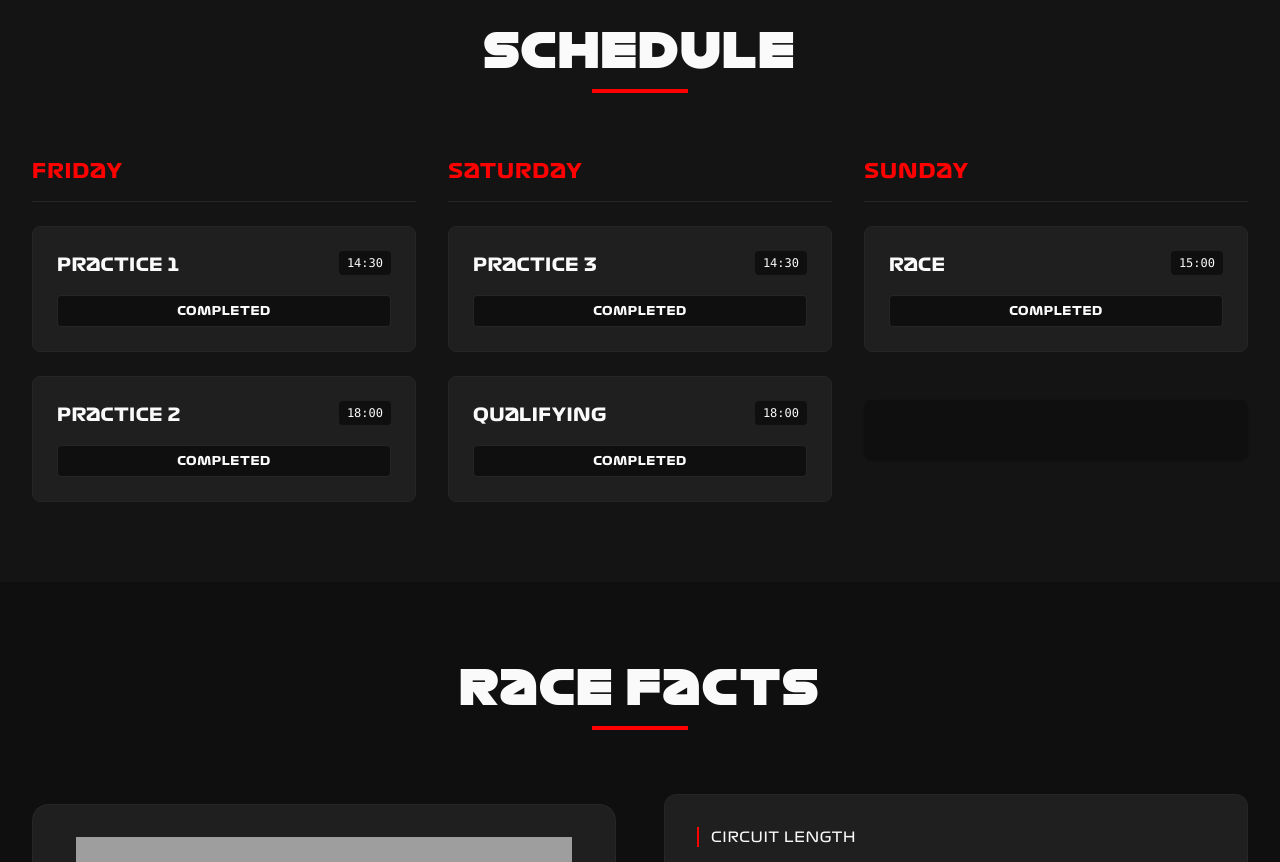
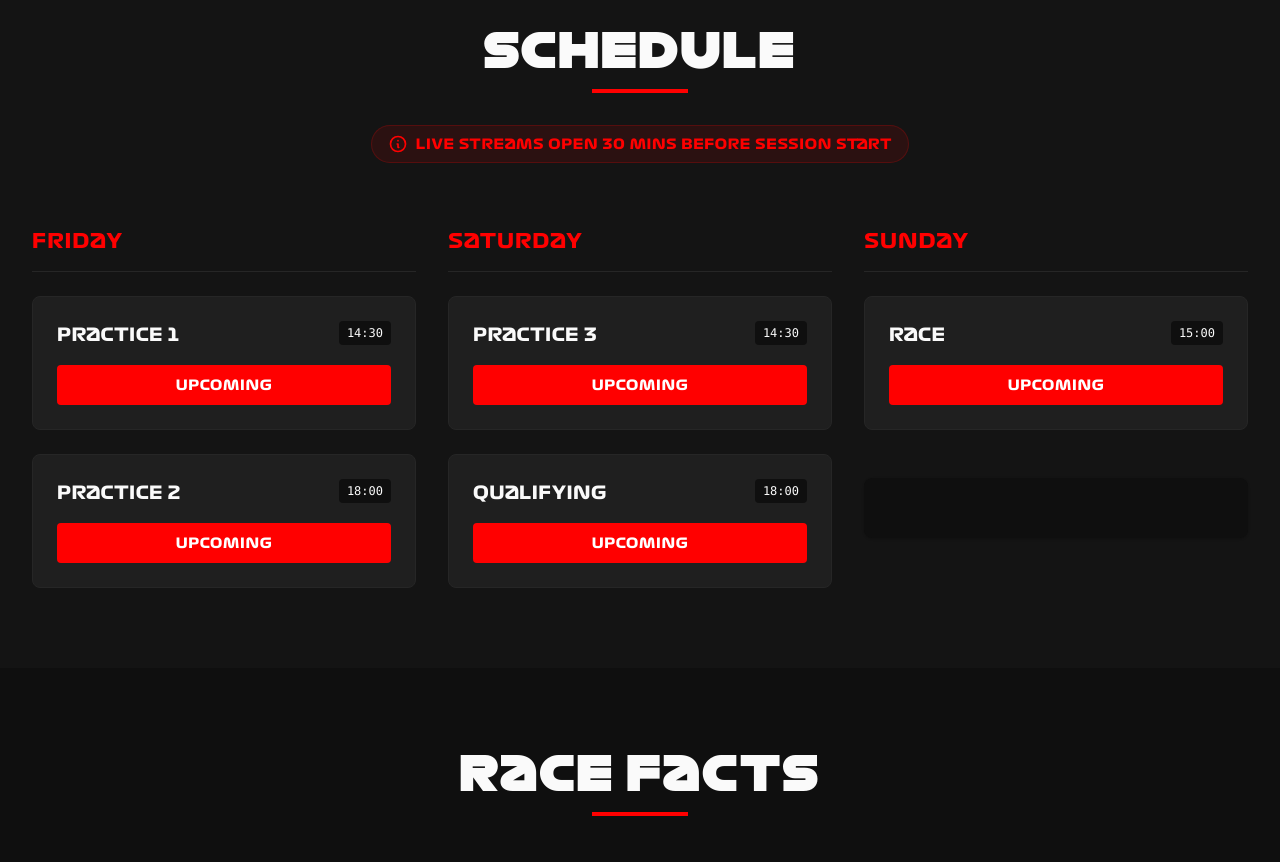
Before and after one commit to justdo-workit/SlipstreamsV2, a Next.js app: page /race/australia in a window 1280 px wide. Shown: the part 800-1662 px from the top of the page. Built offline with nearby package versions, Linux system fonts and the light colour scheme; grey boxes are pictures that could not be loaded.

Commit message:
95% work is done

```diff
--- a/src/components/racing/RaceSchedule.tsx
+++ b/src/components/racing/RaceSchedule.tsx
@@ -2,17 +2,75 @@
 
 import { GrandPrix } from '@/data/f1-calendar-2026';
 import { SafeAdFrame } from '@/components/ads/SafeAdFrame';
+import { useEffect, useState } from 'react';
+import Link from 'next/link';
 
 interface RaceScheduleProps {
     race: GrandPrix;
 }
 
+type SessionStatus = 'upcoming' | 'live' | 'completed';
+
 export function RaceSchedule({ race }: RaceScheduleProps) {
+    const [now, setNow] = useState(new Date());
+
+    useEffect(() => {
+        const timer = setInterval(() => setNow(new Date()), 60000); // Update every minute
+        return () => clearInterval(timer);
+    }, []);
+
+    const getSessionStatus = (sessionDate: string, sessionTime: string): SessionStatus => {
+        try {
+            // Extract timezone offset from weekendStart (e.g., "+11:00" or "-04:00" or "Z")
+            // format is usually YYYY-MM-DDTHH:mm:ss+HH:mm
+            const offsetMatch = race.weekendStart.match(/([+-]\d{2}:\d{2}|Z)$/);
+            const offset = offsetMatch ? offsetMatch[0] : 'Z';
+
+            // Construct ISO string for the session start
+            const sessionIso = `${sessionDate}T${sessionTime}:00${offset}`;
+            const start = new Date(sessionIso);
+
+            // Session duration ~2 hours
+            // "Live" status continues for 1 hour AFTER the session completion
+            // Total "Live" window = 2 hours duration + 1 hour buffer = 3 hours
+            const liveWindowDurationMs = (2 * 60 * 60 * 1000) + (1 * 60 * 60 * 1000);
+            const end = new Date(start.getTime() + liveWindowDurationMs);
+
+            if (now < start) return 'upcoming';
+            if (now >= start && now <= end) return 'live';
+            return 'completed';
+        } catch (e) {
+            console.error('Error parsing date:', e);
+            return 'upcoming'; // Fallback
+        }
+    };
+
+    const getStatusStyle = (status: SessionStatus) => {
+        switch (status) {
+            case 'live':
+                return 'bg-[#22c55e] text-white animate-pulse hover:bg-[#16a34a] transition-colors shadow-lg shadow-green-500/20'; // Green
+            case 'completed':
+                return 'bg-[hsl(var(--background-subtle))] text-foreground-subtle border border-[hsl(var(--border-subtle))]'; // Gray/Subtle
+            default: // upcoming
+                return 'bg-[hsl(var(--brand-red))] text-white font-bold tracking-wider'; // Red
+        }
+    };
+
+    const getStatusLabel = (status: SessionStatus) => {
+        switch (status) {
+            case 'live': return 'WATCH LIVE';
+            case 'completed': return 'Completed';
+            default: return 'Upcoming';
+        }
+    };
+
     const sessions = [
         { name: 'Friday', items: [race.sessions.fp1, race.sessions.fp2].filter(Boolean) },
         { name: 'Saturday', items: [race.sessions.fp3, race.sessions.sprint, race.sessions.qualifying].filter(Boolean) },
         { name: 'Sunday', items: [race.sessions.race].filter(Boolean) },
     ];
+
+    const slug = race.country.toLowerCase().replace(/\s+/g, '-');
 
     return (
         <section className="py-20 bg-[hsl(var(--background))]">
@@ -23,17 +81,44 @@ export function RaceSchedule({ race }: RaceScheduleProps) {
                         Schedule
                     </h2>
                     <div className="w-24 h-1 bg-[hsl(var(--brand-red))] mx-auto mt-4" />
+
+                    <div className="mt-8 inline-flex items-center gap-2 px-4 py-2 rounded-full bg-[hsl(var(--brand-red))]/10 border border-[hsl(var(--brand-red))]/20 text-[hsl(var(--brand-red))] animate-fade-in-up">
+                        <svg className="w-5 h-5" fill="none" stroke="currentColor" viewBox="0 0 24 24">
+                            <path strokeLinecap="round" strokeLinejoin="round" strokeWidth={2} d="M13 16h-1v-4h-1m1-4h.01M21 12a9 9 0 11-18 0 9 9 0 0118 0z" />
+                        </svg>
+                        <span className="text-sm font-bold uppercase tracking-wider">
+                            Live Streams Open 30 Mins Before Session Start
+                        </span>
+                    </div>
                 </div>
 
                 {/* Grid */}
                 <div className="grid grid-cols-1 md:grid-cols-3 gap-8">
-                    {sessions.map((day, dayIndex) => (
+                    {sessions.map((day) => (
                         <div key={day.name} className="flex flex-col gap-6">
                             <h3 className="text-xl font-bold uppercase tracking-wider text-[hsl(var(--brand-red))] border-b border-[hsl(var(--border-subtle))] pb-4">
                                 {day.name}
                             </h3>
 
-                            {day.items.map((session: any, index) => (
+                            {day.items.map((session: any, index) => {
+                                const status = getSessionStatus(session.date, session.time);
+                                const isLive = status === 'live';
+
+                                const StatusBadge = (
+                                    <div className={`w-full h-10 rounded flex items-center justify-center ${getStatusStyle(status)} ${isLive ? 'cursor-pointer' : ''}`}>
+                                        <span className="text-sm font-bold uppercase tracking-wider flex items-center gap-2">
+                                            {isLive && (
+                                                <span className="relative flex h-2 w-2">
+                                                    <span className="animate-ping absolute inline-flex h-full w-full rounded-full bg-white opacity-75"></span>
+                                                    <span className="relative inline-flex rounded-full h-2 w-2 bg-white"></span>
+                                                </span>
+                                            )}
+                                            {getStatusLabel(status)}
+                                        </span>
+                                    </div>
+                                );
+
+                                return (
                                     <div
                                         key={index}
                                         className="group relative bg-[hsl(var(--background-elevated))] border border-[hsl(var(--border-subtle))] rounded-lg overflow-hidden hover:border-[hsl(var(--brand-red))] transition-all duration-300"
@@ -49,18 +134,21 @@ export function RaceSchedule({ race }: RaceScheduleProps) {
                                             </div>
 
                                             <div className="mt-4">
-                                            <div className="w-full bg-[hsl(var(--background-subtle))] h-8 rounded flex items-center justify-center border border-[hsl(var(--border-subtle))]">
-                                                <span className="text-xs font-semibold uppercase tracking-wider text-foreground-subtle">
-                                                    Completed
-                                                </span>
-                                            </div>
+                                                {isLive ? (
+                                                    <Link href={`/watch/${slug}`}>
+                                                        {StatusBadge}
+                                                    </Link>
+                                                ) : (
+                                                    StatusBadge
+                                                )}
                                             </div>
                                         </div>
 
                                         {/* Hover Effect */}
                                         <div className="absolute inset-0 bg-gradient-to-r from-[hsl(var(--brand-red))]/5 to-transparent opacity-0 group-hover:opacity-100 transition-opacity pointer-events-none" />
                                     </div>
-                            ))}
+                                );
+                            })}
 
                             {/* Sunday Ad */}
                             {day.name === 'Sunday' && (
```
Also changed, not shown: src/components/video/HLSPlayer.tsx (+68 -10 lines), src/components/video/StreamController.tsx (+70 -10 lines). Lines whose indentation alone changed are shown as unchanged.
